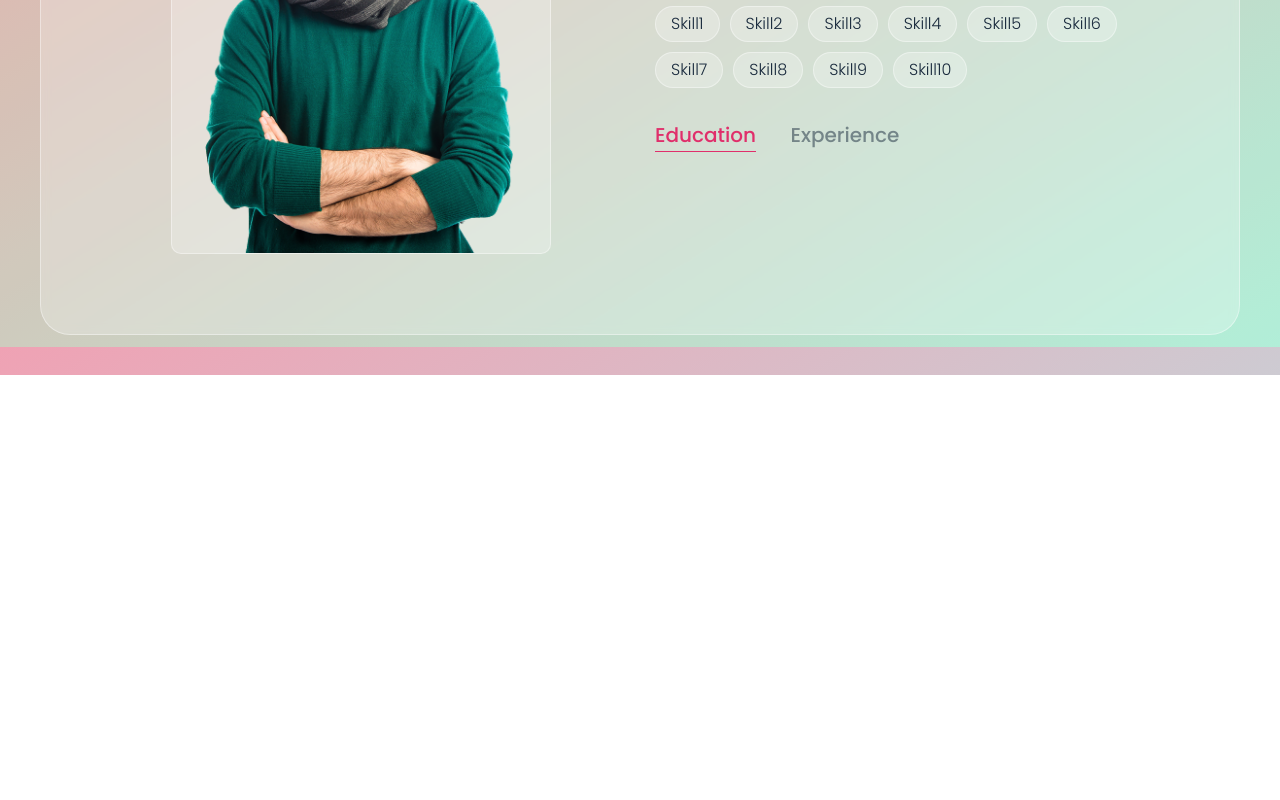
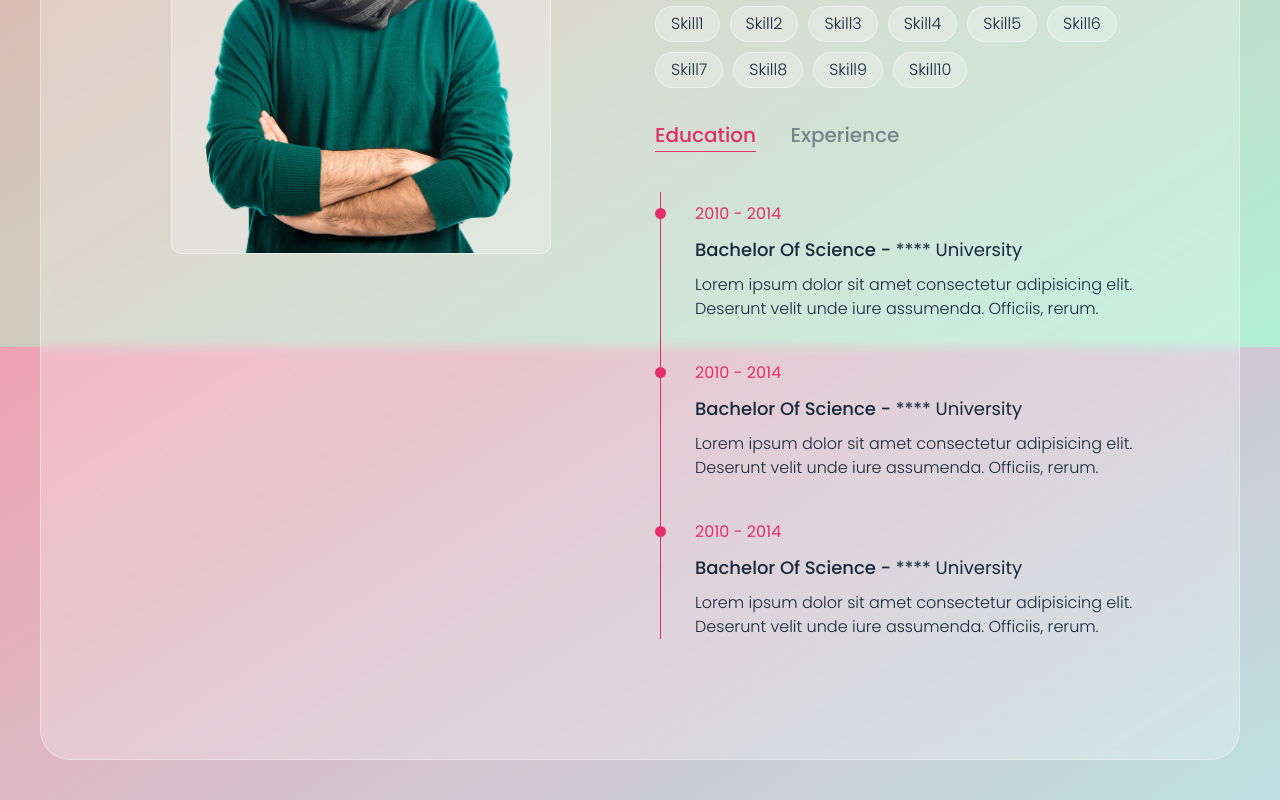
Before and after one commit to DTD23/Gindy-Damalerio, a plain HTML site: page index.html in a window 1280 px wide. Shown: the part 453-1253 px from the top of the page. Before the commit the page ends 828 px from the top, so only its background shows below. Drawn offline with Linux system fonts and the light colour scheme.

Commit message:
added education section CORRECTLY!

```diff
--- a/index.html
+++ b/index.html
@@ -63,6 +63,27 @@
                             <button type="button" class="tab-item active" data-target="#education">education</button>
                             <button type="button" class="tab-item" data-target="#experience">experience</button>
                         </div>
+                        <!--Education Start-->
+                        <div class="tab-content" id="education">
+                            <div class="timeline">
+                                <div class="timeline-item">
+                                    <span class="date">2010 - 2014</span>
+                                    <h4>bachelor of science - <span>**** university</span></h4>
+                                    <p>Lorem ipsum dolor sit amet consectetur adipisicing elit. Deserunt velit unde iure assumenda. Officiis, rerum.</p>
+                                </div>
+                                <div class="timeline-item">
+                                    <span class="date">2010 - 2014</span>
+                                    <h4>bachelor of science - <span>**** university</span></h4>
+                                    <p>Lorem ipsum dolor sit amet consectetur adipisicing elit. Deserunt velit unde iure assumenda. Officiis, rerum.</p>
+                                </div>
+                                <div class="timeline-item">
+                                    <span class="date">2010 - 2014</span>
+                                    <h4>bachelor of science - <span>**** university</span></h4>
+                                    <p>Lorem ipsum dolor sit amet consectetur adipisicing elit. Deserunt velit unde iure assumenda. Officiis, rerum.</p>
+                                </div>
+                            </div>
+                        </div>
+                        <!--Education End-->
                     </div>
                 </div>
             </div>
--- a/style.css
+++ b/style.css
@@ -271,3 +271,52 @@ button{
     opacity: 1;
     cursor: auto;
 }
+.about-text .timeline{
+    position: relative;
+}
+.about-text .timeline::before{
+    content: '';
+    position: absolute;
+    height: 100%;
+    width: 1px;
+    top: 0;
+    left: 5px;
+    background-color: var(--main-color);
+}
+.about-text .tab-content{
+    padding: 40px 0;
+}
+.about-text .timeline-item{
+    margin-bottom: 30px;
+    position: relative;
+    padding: 10px 0 0 40px;
+}
+.about-text .timeline-item::before{
+    content: '';
+    position: absolute;
+    height: 11px;
+    width: 11px;
+    background-color: var(--main-color);
+    left: 0;
+    top: 16px;
+    border-radius: 50%;
+}
+.about-text .timeline-item:last-child{
+    margin-bottom: 0;
+}
+.about-text .timeline-item .date{
+    display: block;
+    color: var(--main-color);
+    font-weight: 400;
+    margin: 0 0 10px;
+}
+.about-text .timeline-item h4{
+    font-size: 18px;
+    text-transform: capitalize;
+    margin: 0 0 10px;
+
+}
+.about-text .timeline-item h4 span{
+    font-weight: 400;
+
+}
```
